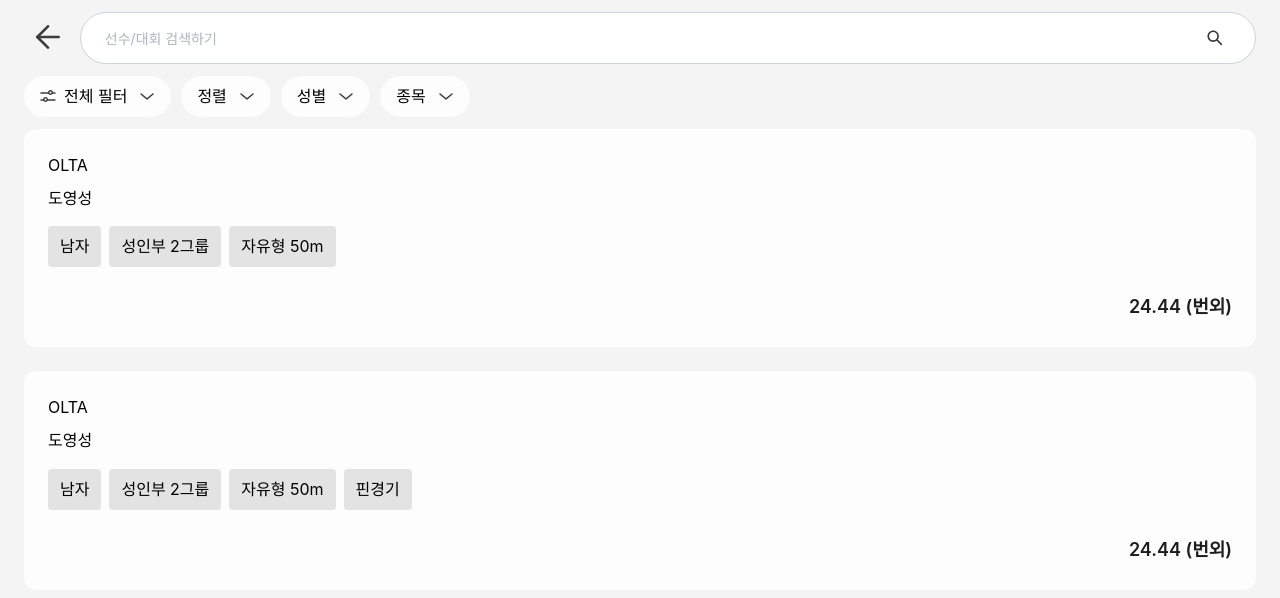
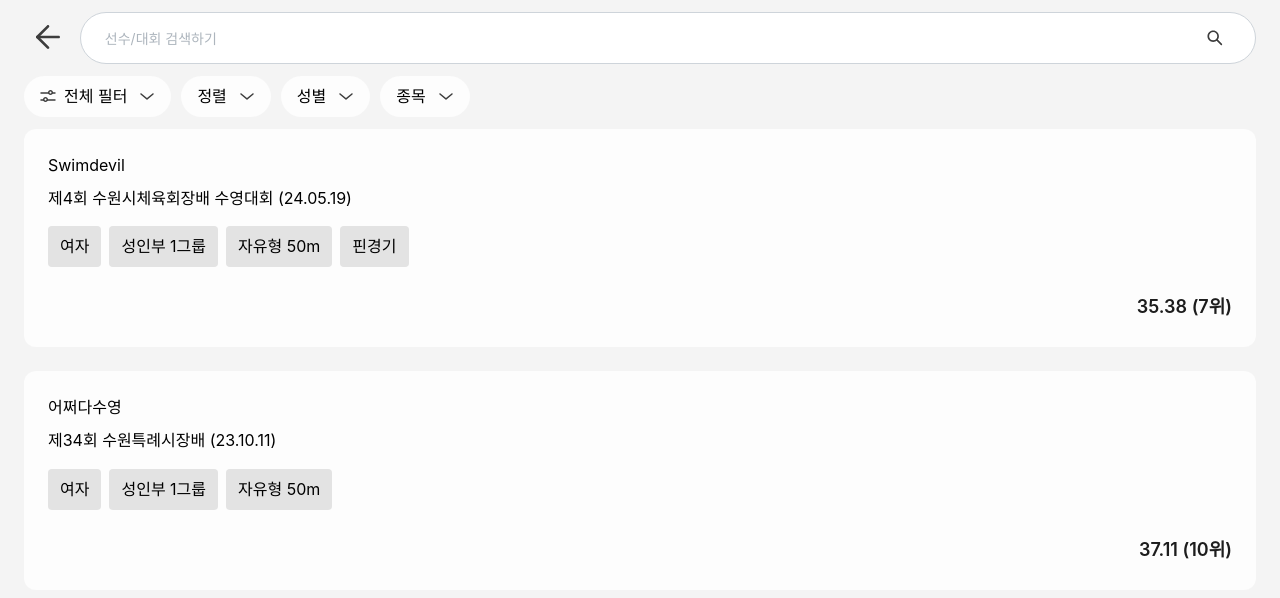
Before and after one commit to nohgijin/swimday-client, a Next.js app: page /result in a window 1280 px wide. Shown: the top 598 px of the page. Built offline with nearby package versions, Linux system fonts and the light colour scheme.

Commit message:
fix: viewport 추가

```diff
--- a/app/layout.tsx
+++ b/app/layout.tsx
@@ -1,30 +1,30 @@
-import './layout.scss'
-import localFont from 'next/font/local'
-import { ColorSchemeScript, MantineProvider } from '@mantine/core'
-import '@mantine/core/styles.css'
-import ReactQueryProviders from '@/hooks/useReactQuery'
+import "./layout.scss";
+import localFont from "next/font/local";
+import { ColorSchemeScript, MantineProvider } from "@mantine/core";
+import "@mantine/core/styles.css";
+import ReactQueryProviders from "@/hooks/useReactQuery";
 
 const font = localFont({
-  src: '../fonts/Pretendard-Regular.woff2',
-  display: 'swap',
-  weight: '45 920',
-})
+  src: "../fonts/Pretendard-Regular.woff2",
+  display: "swap",
+  weight: "45 920",
+});
 
-export default function RootLayout({
-  children,
-}: {
-  children: React.ReactNode
-}) {
+export default function RootLayout({ children }: { children: React.ReactNode }) {
   return (
     <html lang="en" className={font.className}>
       <head>
         <ColorSchemeScript />
+        <meta
+          name="viewport"
+          content="width=device-width; initial-scale=1.0; maximum-scale=1.0; minimum-scale=1.0; user-scalable=no;"
+        />
       </head>
       <body>
-          <ReactQueryProviders>
-            <MantineProvider>{children}</MantineProvider>
-          </ReactQueryProviders>
+        <ReactQueryProviders>
+          <MantineProvider>{children}</MantineProvider>
+        </ReactQueryProviders>
       </body>
     </html>
-  )
+  );
 }
--- a/app/result/page.tsx
+++ b/app/result/page.tsx
@@ -16,26 +16,26 @@ import { useDisclosure } from "@mantine/hooks";
 const MOCK_DATA = [
   {
     id: 1,
-    name: "도영성",
-    team: "OLTA",
+    name: "제4회 수원시체육회장배 수영대회 (24.05.19)",
+    team: "Swimdevil",
     event: "자유형",
-    result: "24.44",
-    ranking: -1,
-    sex: "male",
-    age: 2,
-    isFin: false,
+    result: "35.38",
+    ranking: 7,
+    sex: "female",
+    age: 1,
+    isFin: true,
     meter: 50,
   },
   {
     id: 2,
-    name: "도영성",
-    team: "OLTA",
+    name: "제34회 수원특례시장배 (23.10.11)",
+    team: "어쩌다수영",
     event: "자유형",
-    result: "24.44",
-    ranking: -1,
-    sex: "male",
-    age: 2,
-    isFin: true,
+    result: "37.11",
+    ranking: 10,
+    sex: "female",
+    age: 1,
+    isFin: false,
     meter: 50,
   },
 ];
```
